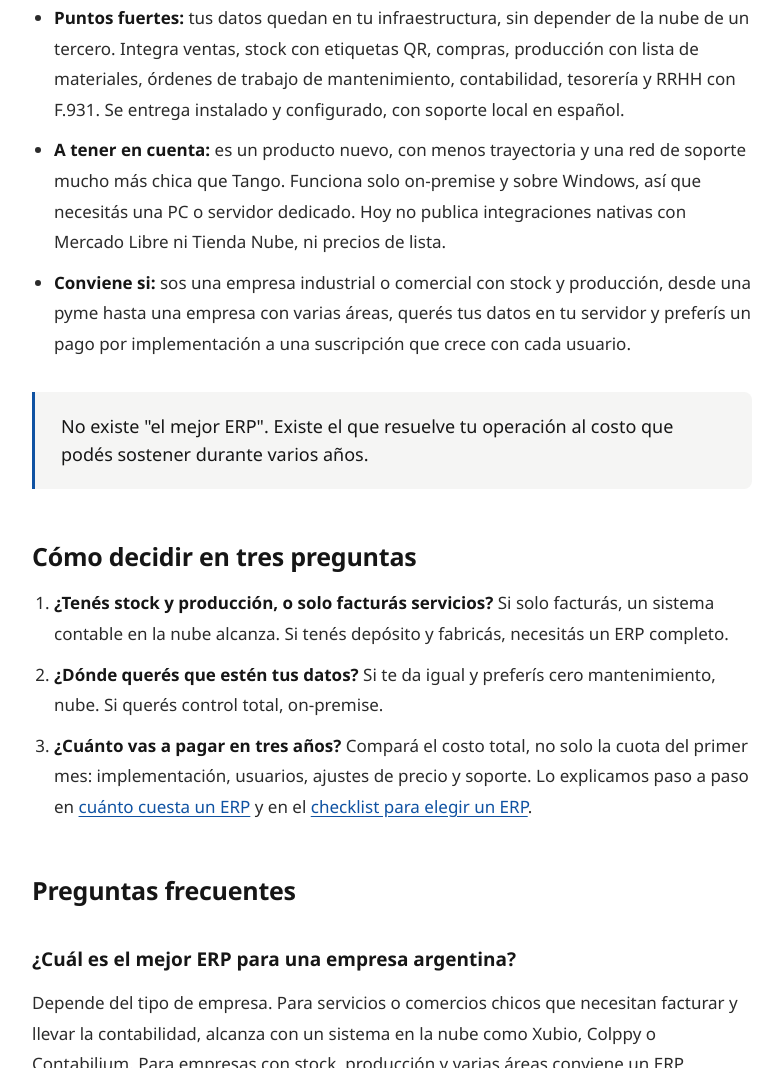
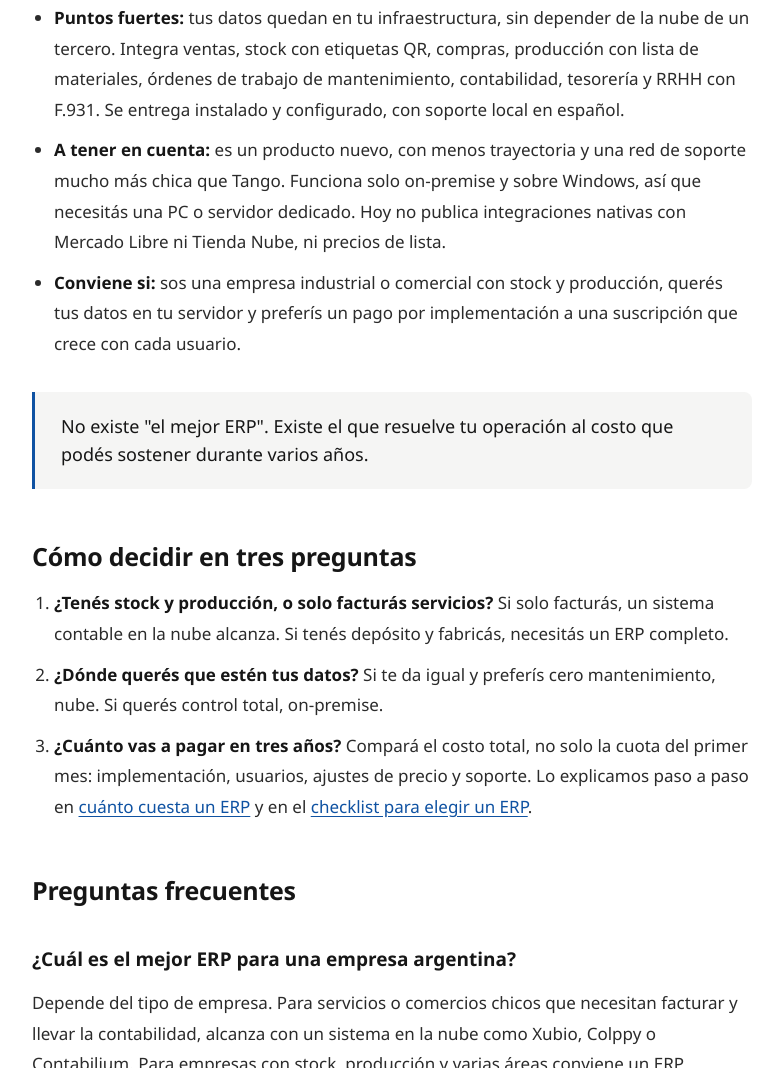
Before and after one commit to veridian-ware/index.html, a website: page blog/comparativa-erp-empresas-argentina/index.html in a window 1280 px wide. Shown: the part 4404-5472 px from the top of the page, without its empty margins (248-1029 px from the left). Drawn offline with Linux system fonts and the light colour scheme.

Commit message:
Blog: comparativa sin referencias a pymes

```diff
--- a/blog/comparativa-erp-empresas-argentina/index.html
+++ b/blog/comparativa-erp-empresas-argentina/index.html
@@ -223,7 +223,7 @@
       <ul>
         <li><strong>Puntos fuertes:</strong> tus datos quedan en tu infraestructura, sin depender de la nube de un tercero. Integra ventas, stock con etiquetas QR, compras, producción con lista de materiales, órdenes de trabajo de mantenimiento, contabilidad, tesorería y RRHH con F.931. Se entrega instalado y configurado, con soporte local en español.</li>
         <li><strong>A tener en cuenta:</strong> es un producto nuevo, con menos trayectoria y una red de soporte mucho más chica que Tango. Funciona solo on-premise y sobre Windows, así que necesitás una PC o servidor dedicado. Hoy no publica integraciones nativas con Mercado Libre ni Tienda Nube, ni precios de lista.</li>
-        <li><strong>Conviene si:</strong> sos una empresa industrial o comercial con stock y producción, desde una pyme hasta una empresa con varias áreas, querés tus datos en tu servidor y preferís un pago por implementación a una suscripción que crece con cada usuario.</li>
+        <li><strong>Conviene si:</strong> sos una empresa industrial o comercial con stock y producción, querés tus datos en tu servidor y preferís un pago por implementación a una suscripción que crece con cada usuario.</li>
       </ul>
 
       <blockquote>No existe "el mejor ERP". Existe el que resuelve tu operación al costo que podés sostener durante varios años.</blockquote>
```
